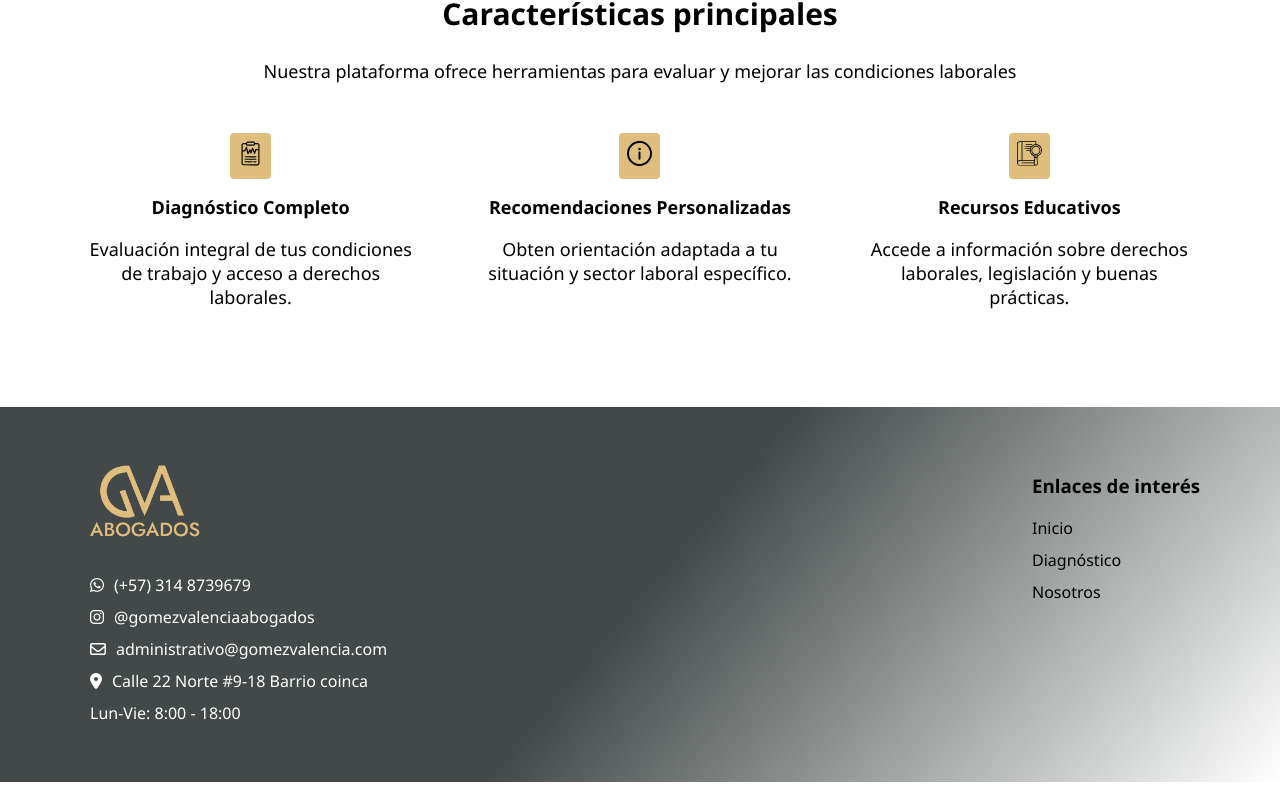
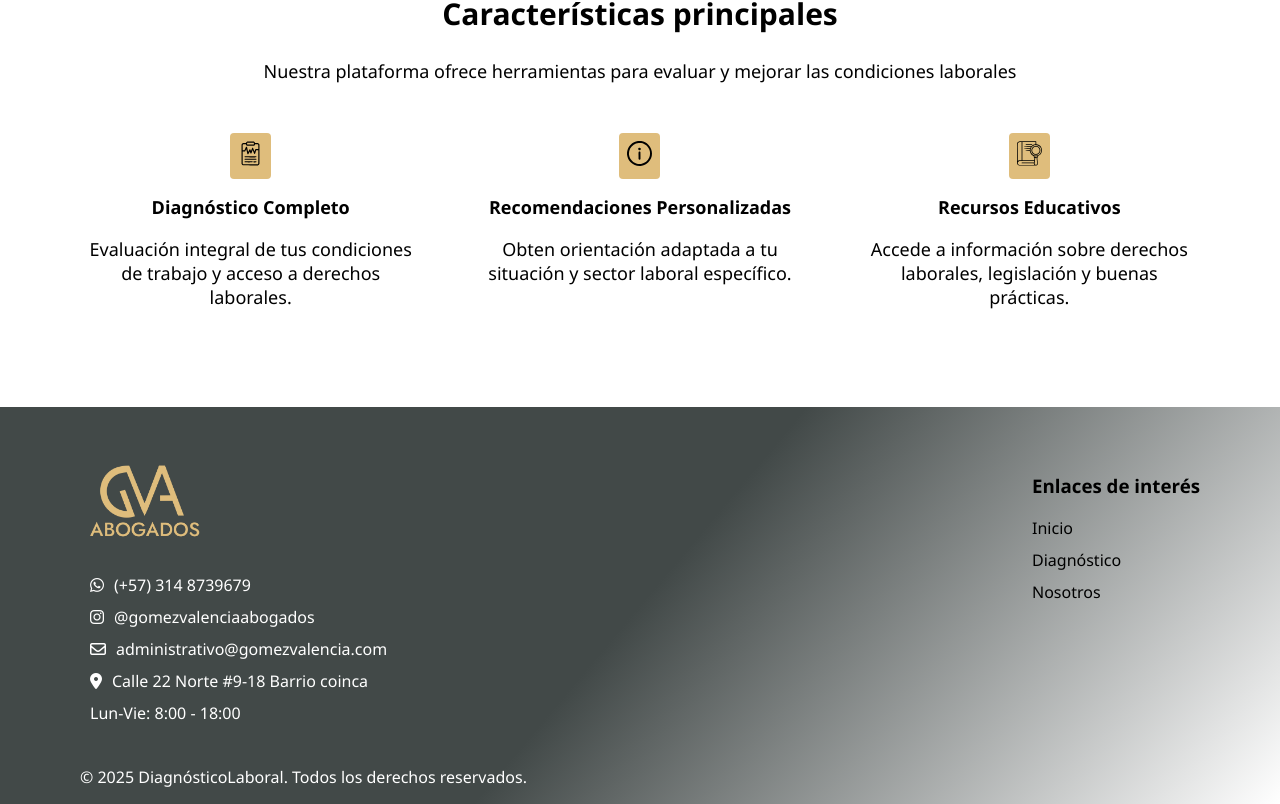
Before and after one commit to Andresfacundo/DiagnosticoLaboral, a React (Vite) app: page / in a window 1280 px wide. Shown: the part 658-1462 px from the top of the page. Before the commit the page ends 1440 px from the top, so only its background shows below. Built offline with nearby package versions, Linux system fonts and the light colour scheme; no server answers.

Commit message:
se agrega derechos reservados

```diff
--- a/src/components/Layouts/Footer/Footer.css
+++ b/src/components/Layouts/Footer/Footer.css
@@ -1,10 +1,13 @@
+.box-footer{
+    backGround: linear-gradient(130deg,#424948 50%, #ffffff00);
+    padding: 3rem 5rem 1rem 5rem;
+
+}
 .content-footer{
     width: 100%;
-    backGround: linear-gradient(130deg,#424948 50%, #ffffff00);
     padding: 0;
     display: flex;
     justify-content: space-between;
-    padding: 3rem 5rem 3rem 5rem;
 }
 
 .content-contacto{
@@ -44,3 +47,10 @@
     color: #000;
     padding: 0;
 }
+.derechos p{
+    margin-top: 2rem;
+    margin-bottom: 0;
+    padding: 0;
+    color: #fff;
+
+}
--- a/src/components/Layouts/Footer/Footer.jsx
+++ b/src/components/Layouts/Footer/Footer.jsx
@@ -63,6 +63,7 @@ const Footer = () => {
 
 
     return (
+        <div className='box-footer'>
             <div className='content-footer'>
                 <div className='content-contacto'>
                     <div className='content-img'>
@@ -90,6 +91,11 @@ const Footer = () => {
 
                 </div>
             </div>
+                <div className='derechos'>
+                    <p>© 2025 DiagnósticoLaboral. Todos los derechos reservados.</p>
+
+                </div>
+        </div>
     )
 }
 
```
Lines whose indentation alone changed are shown as unchanged.
